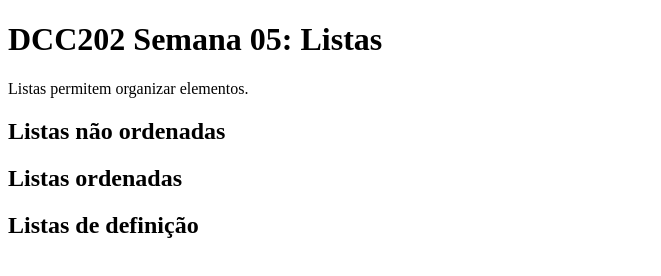
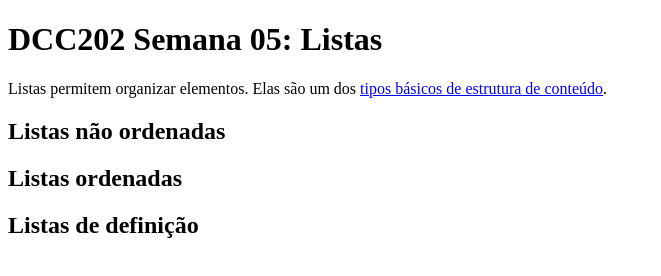
Before and after one commit to ufjf-dcc202/ufjf-dcc202-2025-1-a-atv03-Rumuca, a plain HTML site: page listas.html in a window 1280 px wide. Shown: the whole page, without its empty margins (0-661 px from the left). Drawn offline with Linux system fonts and the light colour scheme.

Commit message:
adiciona links para o index

```diff
--- a/listas.html
+++ b/listas.html
@@ -7,9 +7,13 @@
 </head>
 <body>
     <h1>DCC202 Semana 05: Listas</h1>
-    <p>Listas permitem organizar elementos. </p>
+    <p>Listas permitem organizar elementos. Elas são um dos <a href="index.html">tipos básicos de estrutura de conteúdo</a>. </p>
     <h2>Listas não ordenadas</h2>
     <h2>Listas ordenadas</h2>
     <h2>Listas de definição</h2>
+
+
+
+
 </body>
 </html>
```
Also changed, not shown: tabelas.html (+1 -1 lines).
